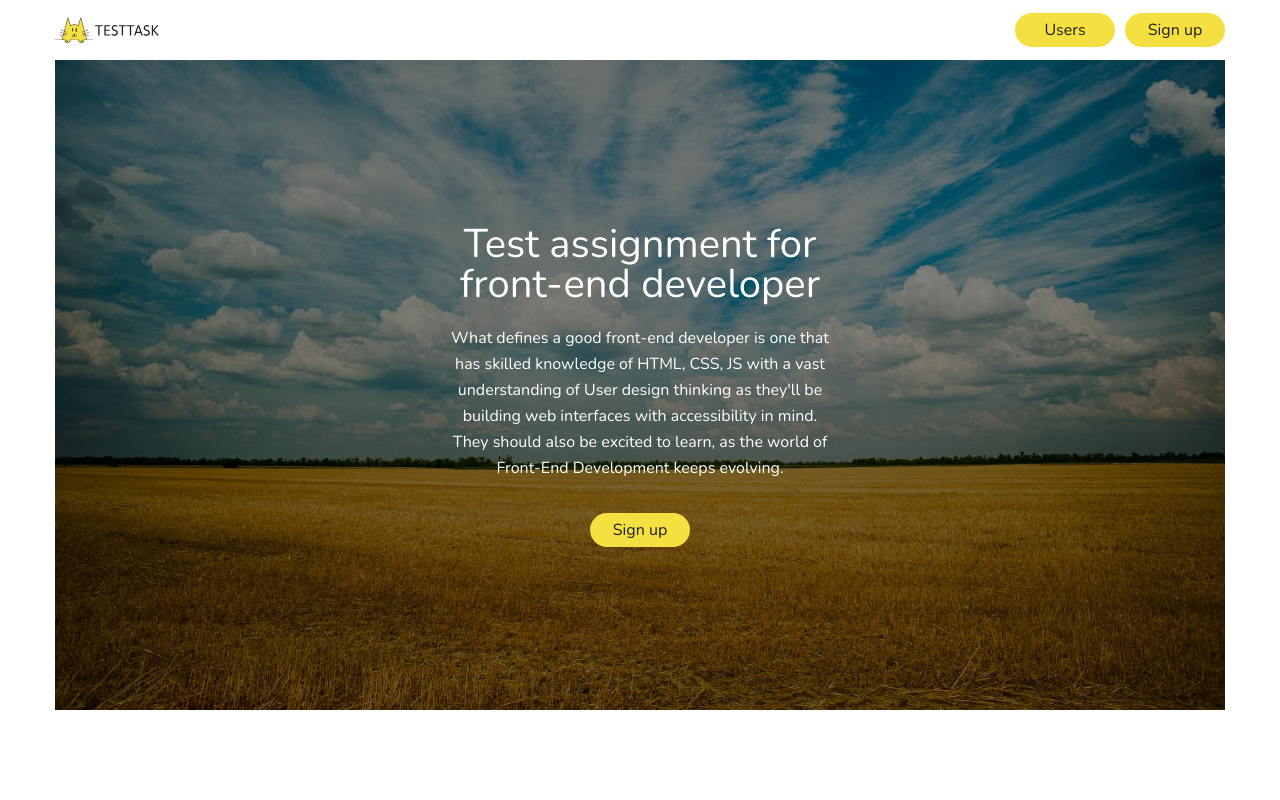
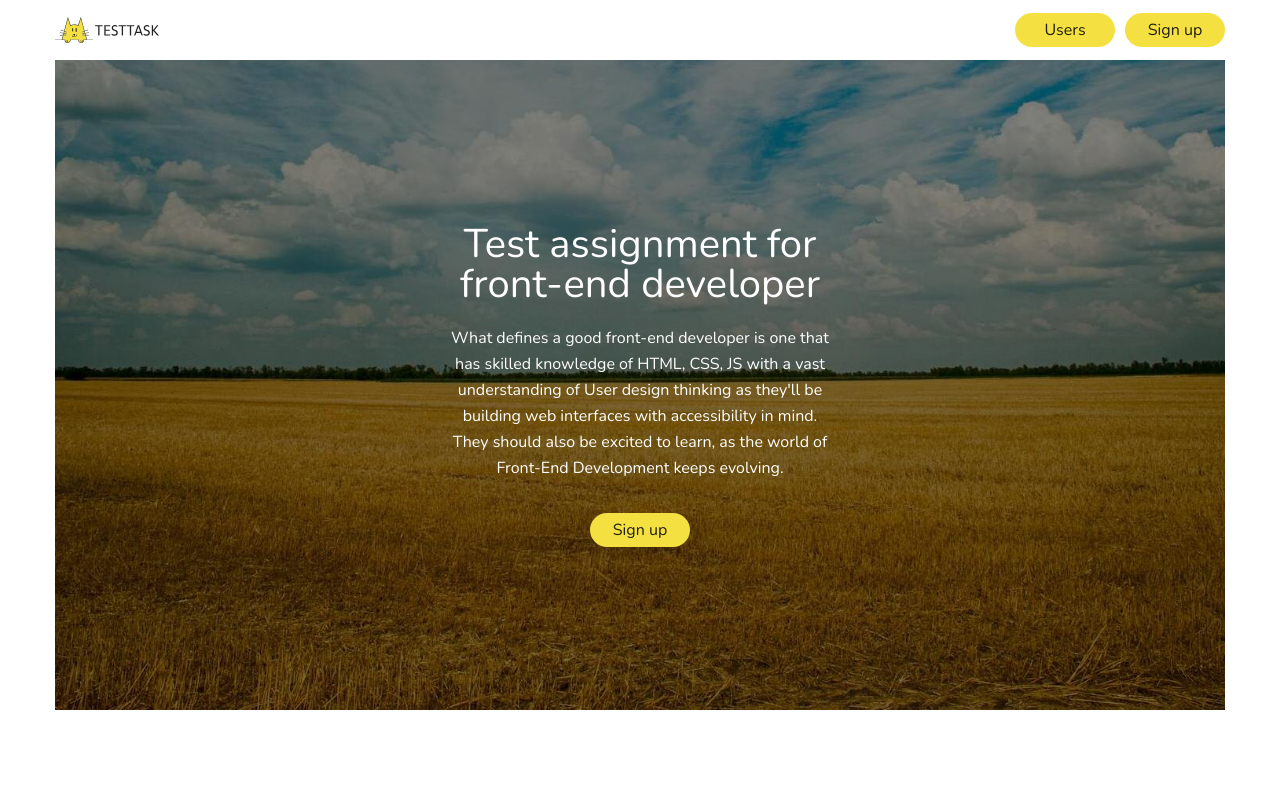
Before and after one commit to telezhka/abz-testtask, a React (Create React App) app: page / in a window 1280 px wide. Shown: the top 800 px of the page. Built offline with nearby package versions, Linux system fonts and the light colour scheme; no server answers.

Commit message:
optimization

```diff
--- a/src/styles/partials/_hero.scss
+++ b/src/styles/partials/_hero.scss
@@ -5,7 +5,7 @@
       rgba(0, 0, 0, 0.5) 0%,
       rgba(0, 0, 0, 0.5) 100%
     ),
-    url(../../images/herobg.jpg);
+    url(../../images/herobg075.jpg);
   background-repeat: no-repeat;
   background-size: cover;
   color: $secondary-text-color;
```
Also changed, not shown: src/images/herobg05.jpg (added), src/images/herobg075.jpg (added).
